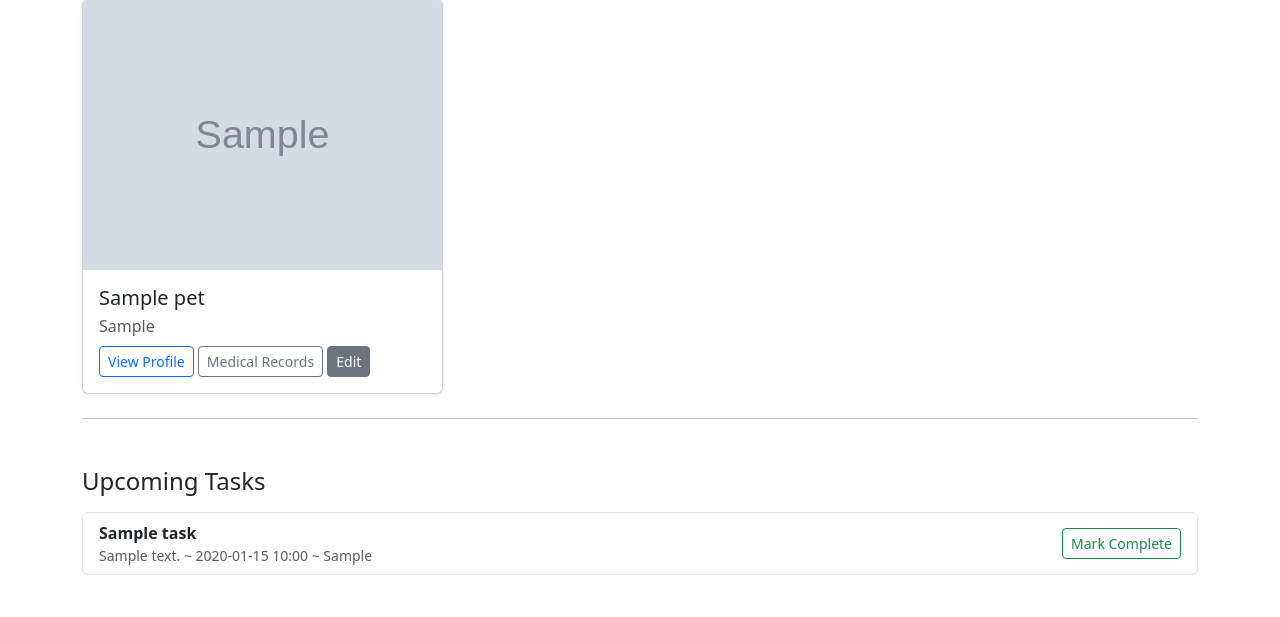
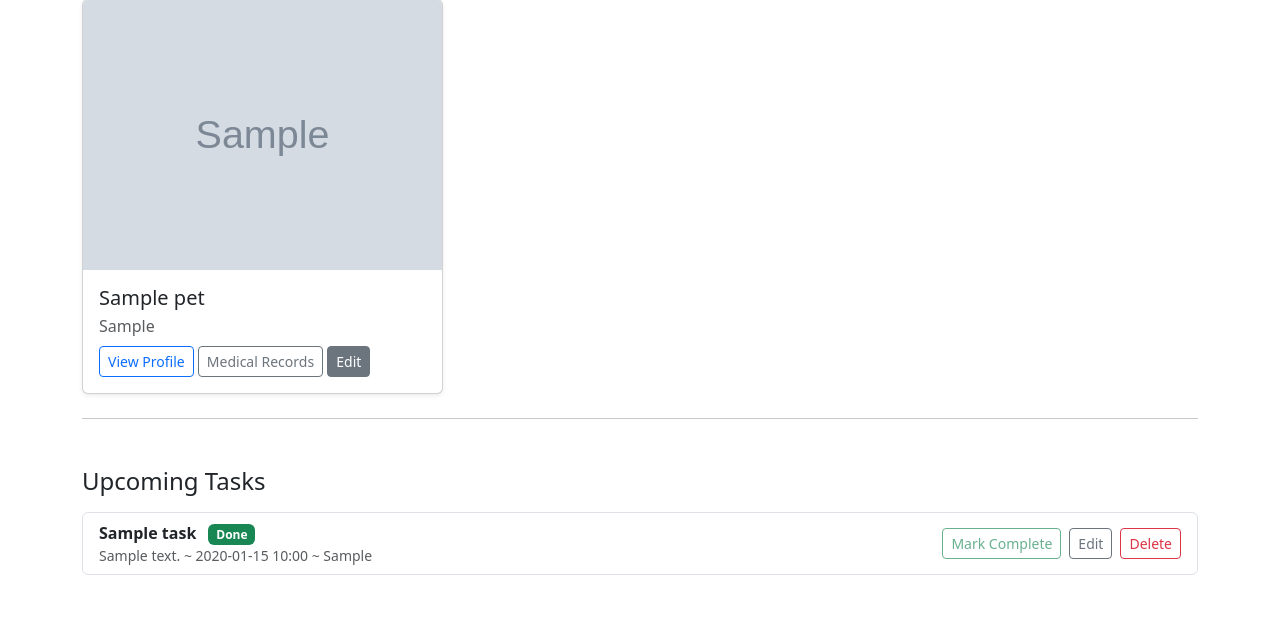
Before and after one commit to ShreyGK6/Purrfect_Planner, a Flask app: page / in a window 1280 px wide. Shown: the part 183-800 px from the top of the page. Run offline with Flask 3, Linux system fonts and the light colour scheme; a user stored in the database is signed in; tables that the repository leaves empty hold one stand-in row (values such as "Sample post"); grey boxes marked "Sample" are stand-in pictures.

Commit message:
added buttons for task stuff

```diff
--- a/templates/dashboard.html
+++ b/templates/dashboard.html
@@ -40,14 +40,41 @@
 <hr class="my-4">
 
 <h4 class="mt-5 mb-3">Upcoming Tasks</h4>
-<div class="list-group"> <!-- to make list-->
+<div class="list-group">
   {% for t in tasks %}
   <div class="list-group-item d-flex justify-content-between align-items-center">
     <div>
-      <div class="fw-semibold">{{ t.title }}</div>
-      <div class="small text-muted">{{ t.desc }} ~ {{ t.date }} ~ {{ t.repeat }}</div>
+      <div class="fw-semibold">
+        {{ t.title }}
+        {% if t.status == 'completed' %}
+          <span class="badge bg-success ms-2">Done</span>
+        {% elif t.status == 'reminder_sent' %}
+          <span class="badge bg-info ms-2">Reminder Sent</span>
+        {% endif %}
+      </div>
+      <div class="small text-muted">
+        {{ t.desc }} ~ {{ t.date }} ~ {{ t.repeat }}
+      </div>
     </div>
-    <a class="btn btn-sm btn-outline-success" href="#">Mark Complete</a>
+
+    <div class="d-flex gap-2">
+      <form method="post" action="{{ url_for('complete_task', task_id=t.id) }}">
+        <button class="btn btn-sm btn-outline-success"
+                {% if t.status == 'completed' %}disabled{% endif %}>
+          Mark Complete
+        </button>
+      </form>
+
+      <a class="btn btn-sm btn-outline-secondary"
+         href="{{ url_for('edit_task', task_id=t.id) }}">
+        Edit
+      </a>
+
+      <form method="post" action="{{ url_for('delete_task', task_id=t.id) }}"
+            onsubmit="return confirm('Delete this task?');">
+        <button class="btn btn-sm btn-outline-danger">Delete</button>
+      </form>
+    </div>
   </div>
   {% endfor %}
 </div>
```
